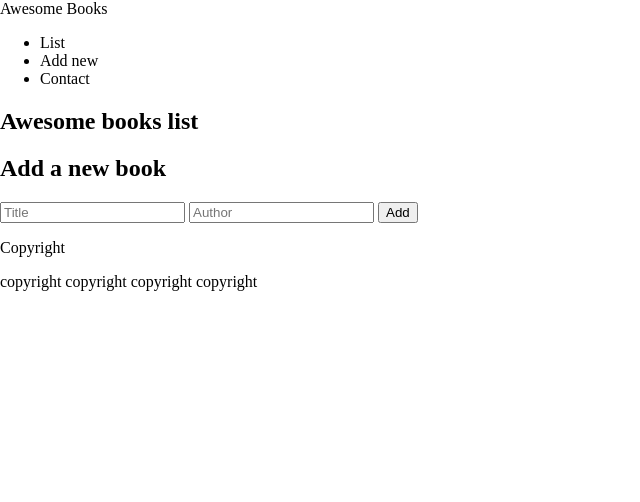
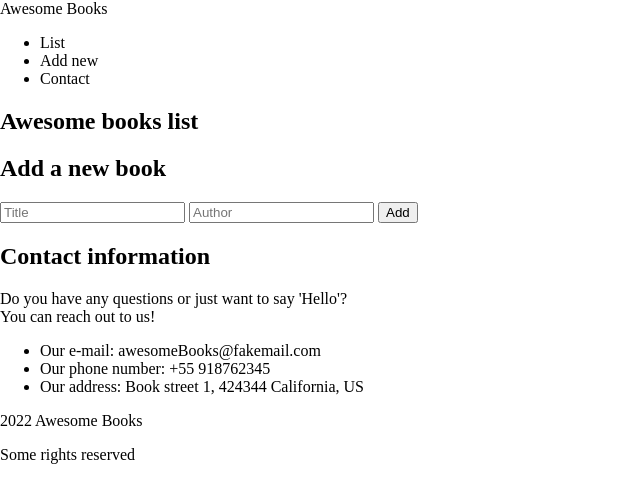
Before and after one commit to Gopxfs/Awesome-Books-ES6, a website: page assets/Html/index.html in a window 1280 px wide. Shown: the whole page, without its empty margins (0-640 px from the left). Drawn offline with nearby package versions, Linux system fonts and the light colour scheme; files that its build step writes are made by us from their sources; files whose address does not match are found by name.

Commit message:
Update homepage
Add books list section\nAdd add a new book section\nAdd contact section\nAdd copyright

```diff
--- a/assets/Html/index.html
+++ b/assets/Html/index.html
@@ -35,11 +35,22 @@
         <button type="button" id="newBookAdd">Add</button>
       </form>
     </section>
+
+    <section id="contact" class="hideAll">
+      <h2>Contact information</h2>
+      <p class="contact__text">Do you have any questions or just want to say 'Hello'?<br>
+        You can reach out to us!</p>
+      <ul>
+        <li>Our e-mail: awesomeBooks@fakemail.com</li>
+        <li>Our phone number: +55 918762345</li>
+        <li>Our address: Book street 1, 424344 California, US</li>
+      </ul>
+    </section>
   </main>
 
   <footer>
-    <p>Copyright</p>
-    <p>copyright copyright copyright copyright</p>
+    <p>2022 Awesome Books</p>
+    <p>Some rights reserved</p>
   </footer>
 
   <script src="assets/JavaScript/index.js"></script>
```
